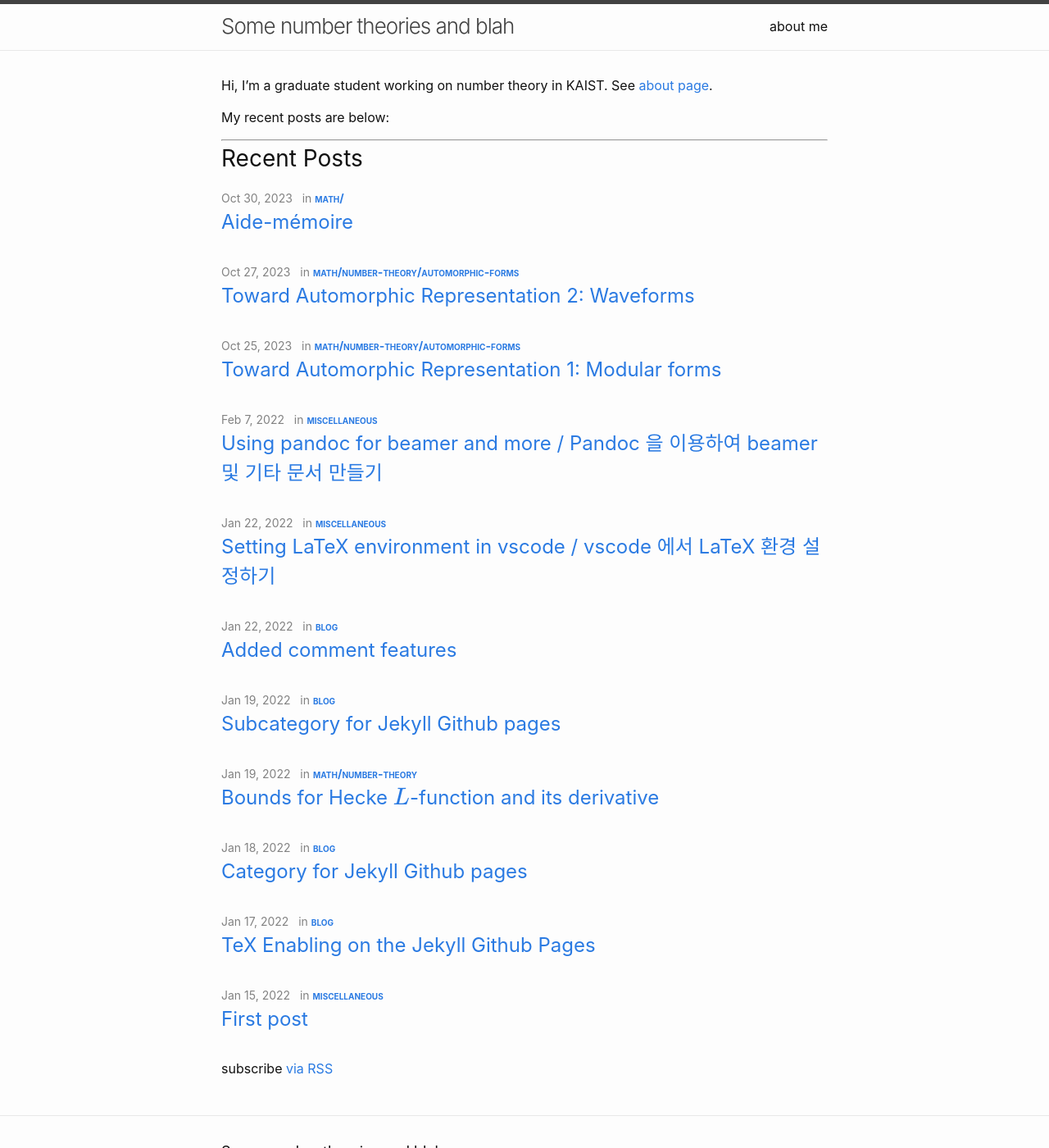
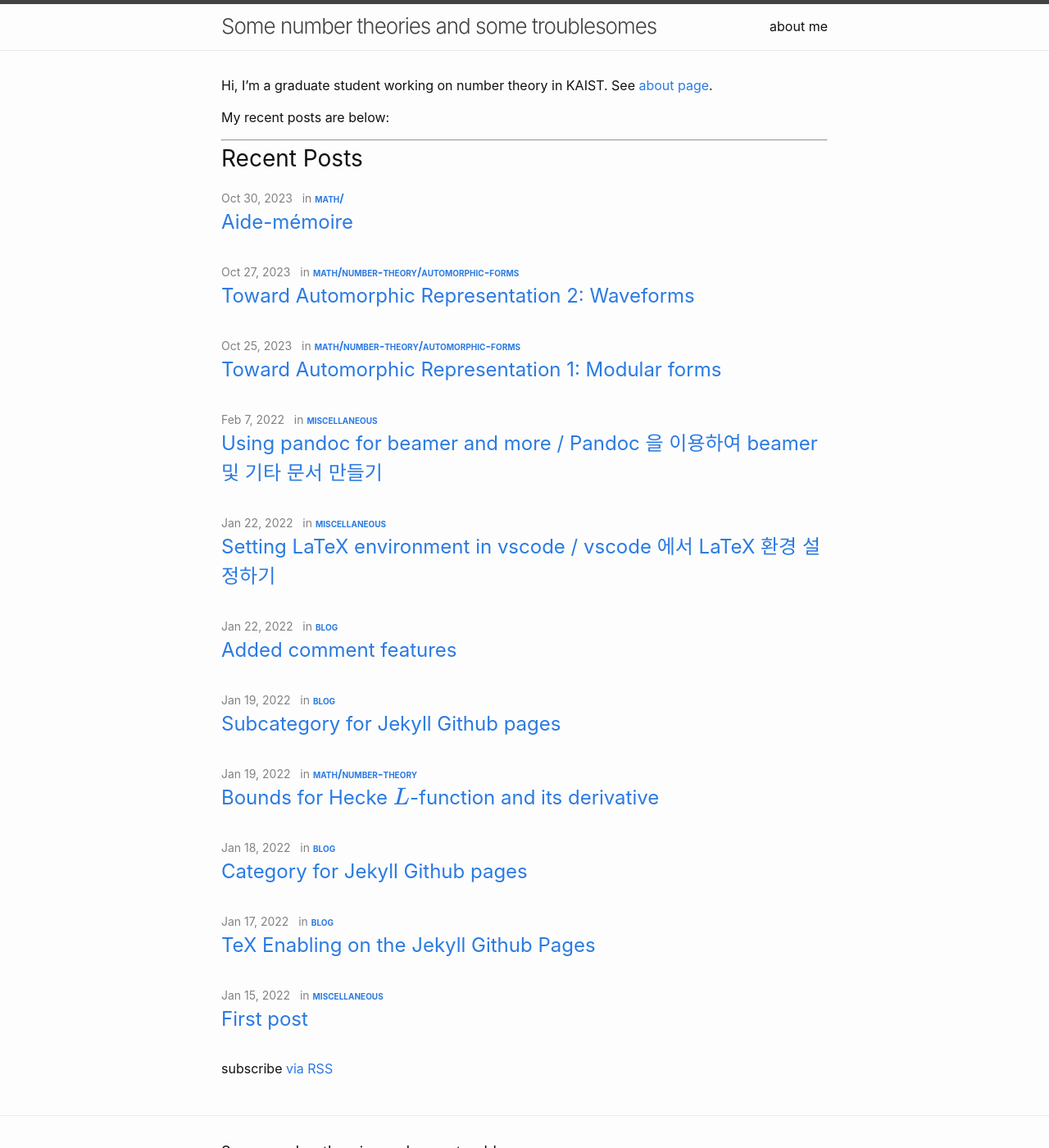
Before and after one commit to hojin-kim/blog, a Jekyll site: the page built from index.md, in a window 1280 px wide and 1400 px high. Shown: the whole window at 82% size. Built offline with Jekyll 4.4.1, drawn with Linux system fonts in a browser that asks for light colours; some of the changed text lies outside the part shown.

Commit message:
blog title

```diff
--- a/_config.yml
+++ b/_config.yml
@@ -13,7 +13,7 @@
 # you will see them accessed via {{ site.title }}, {{ site.email }}, and so on.
 # You can create any custom variable you would like, and they will be accessible
 # in the templates via {{ site.myvariable }}.
-title: Some number theories and blah
+title: Some number theories and some troublesomes
 email: hojinkim@kaist.ac.kr
 description: >- # this means to ignore newlines until "baseurl:"
   A grad student working on number theory
```
